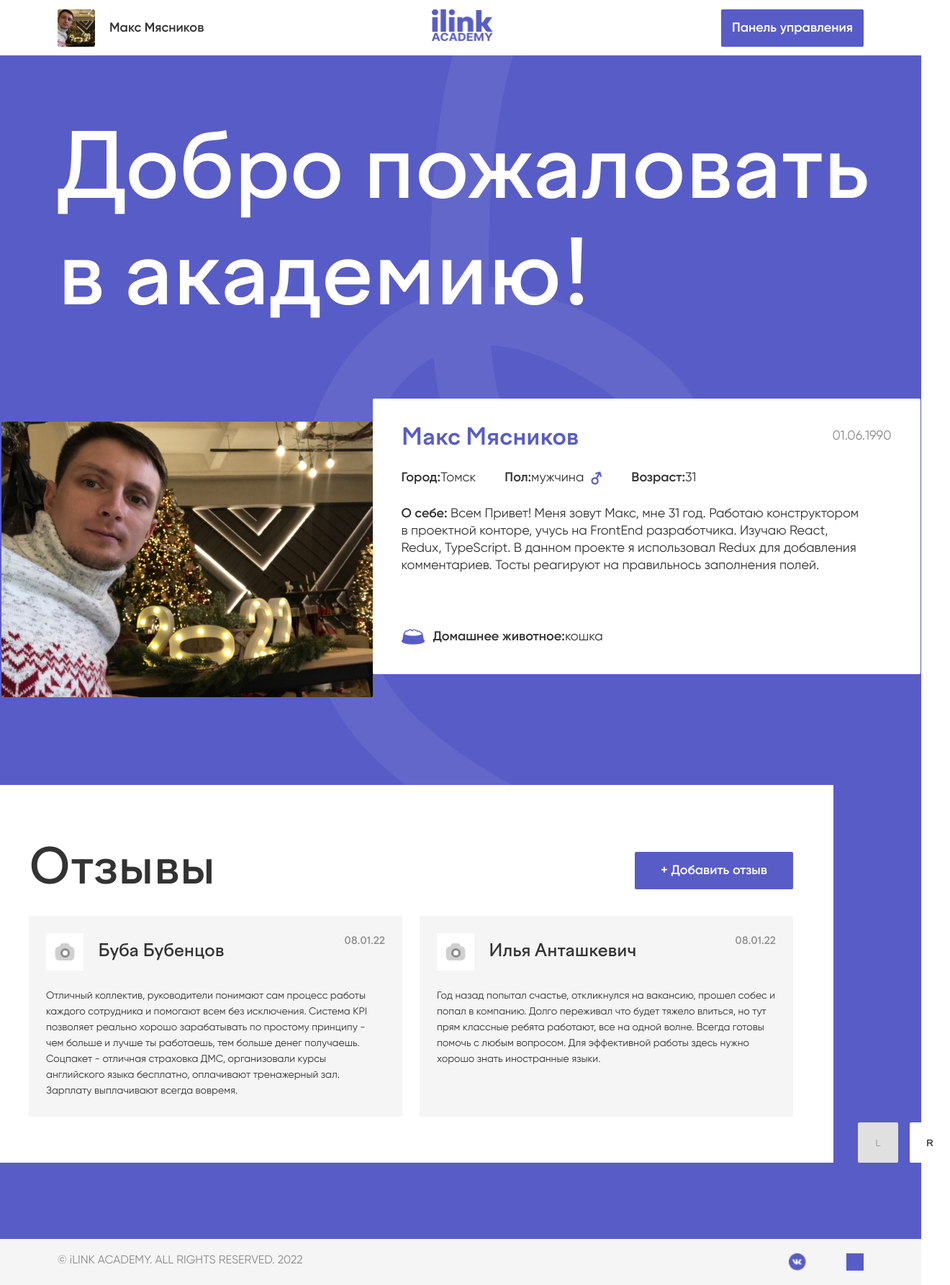
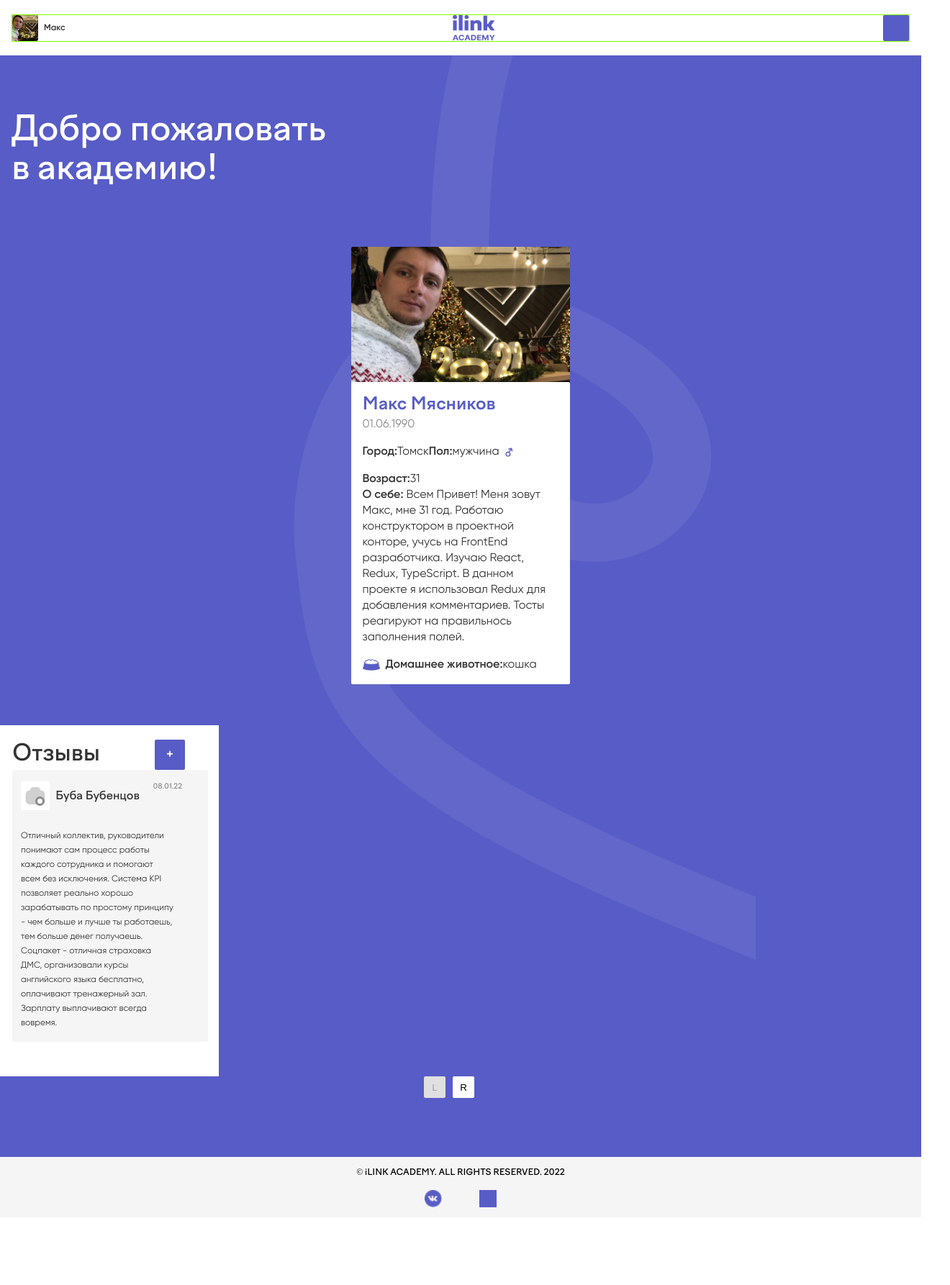
Before and after one commit to sStarkmaXx/ilink-test, a React (Create React App) app: page / in a window 1280 px wide. Shown: the whole page at 72% size, 1320 px wide, since content can reach past the window. After the commit the page ends 1692 px from the top, so only its background shows below. Built offline with nearby package versions, Linux system fonts and the light colour scheme.

Commit message:
2 мобильная версия верстки

```diff
--- a/src/components/accountInfo/AccountInfo.module.css
+++ b/src/components/accountInfo/AccountInfo.module.css
@@ -1,71 +1,74 @@
 .accountCont {
   display: flex;
   justify-content: center;
-  height: 537px;
+  width: calc(100% - 16px);
+  padding: 0px 0px 57px 16px;
 }
 .wrap {
   display: flex;
-  width: 1440px;
-  justify-content: center;
+
+  flex-direction: column;
 }
 .accountImg {
   display: flex;
-  width: 516px;
-  height: 383px;
-  margin-top: 32px;
+  width: 304px;
+  height: 200px;
   border-radius: 2px;
+  background-repeat: no-repeat;
+  background-size: cover;
+  background-position: center;
 }
 .accountInfo {
   display: flex;
   flex-direction: column;
-  width: 681px;
-  height: 303px;
+  margin-top: -12px;
+  width: calc(100% - 48px);
   background-color: #ffffff;
   border-radius: 2px;
-  padding: 40px;
+  padding: 16px;
   justify-content: space-between;
 }
 .header {
   display: flex;
-  justify-content: space-between;
+  flex-direction: column;
 }
 .name {
-  font-family: 'Factor A';
+  font-family: "Factor A";
   font-style: normal;
   font-weight: 700;
-  font-size: 32px;
+  font-size: 24px;
   line-height: 32px;
   color: #585cc6;
 }
 .date {
-  font-family: 'Gilroy';
+  font-family: "Gilroy";
   font-style: normal;
   font-weight: 400;
-  font-size: 18px;
-  line-height: 24px;
+  font-size: 16px;
+  line-height: 22px;
   color: #8a8a8a;
 }
 .info {
   display: flex;
+  flex-wrap: wrap;
 }
 .field {
   display: flex;
   align-items: center;
-  margin-right: 40px;
-  font-family: 'Gilroy';
+  margin-top: 16px;
+  font-family: "Gilroy";
   font-style: normal;
   font-weight: 400;
-  font-size: 18px;
-  line-height: 24px;
+  font-size: 16px;
+  line-height: 22px;
   color: #333333;
 }
 .aboutMe {
-  margin-right: 40px;
-  font-family: 'Gilroy';
+  width: 256px;
+  font-family: "Gilroy";
   font-style: normal;
   font-weight: 400;
-  font-size: 18px;
-  line-height: 24px;
+  font-size: 16px;
+  line-height: 22px;
   color: #333333;
-  height: 145px;
 }
--- a/src/components/accountInfo/AccountInfo.tsx
+++ b/src/components/accountInfo/AccountInfo.tsx
@@ -7,7 +7,10 @@ export const AccountInfo = () => {
   return (
     <div className={css.accountCont}>
       <div className={css.wrap}>
-        <img src={myPhoto} className={css.accountImg}></img>
+        <div
+          className={css.accountImg}
+          style={{ backgroundImage: `url(${myPhoto})` }}
+        ></div>
         <div className={css.accountInfo}>
           <div className={css.header}>
             <div className={css.name}>Макс Мясников</div>
@@ -19,7 +22,11 @@ export const AccountInfo = () => {
             </div>
             <div className={css.field}>
               <b>Пол: </b> мужчина{" "}
-              <img src={sex} alt="" style={{ marginLeft: "10px" }} />
+              <img
+                src={sex}
+                alt=""
+                style={{ marginLeft: "8px", height: "13px" }}
+              />
             </div>
             <div className={css.field}>
               <b>Возраст: </b> 31
@@ -33,7 +40,11 @@ export const AccountInfo = () => {
             заполнения полей.
           </div>
           <div className={css.field}>
-            <img src={pet} alt="" style={{ marginRight: "12px" }} />
+            <img
+              src={pet}
+              alt=""
+              style={{ marginRight: "8px", height: "16px", width: "24px" }}
+            />
             <b> Домашнее животное: </b> кошка
           </div>
         </div>
--- a/src/components/carousel/Carousel.module.css
+++ b/src/components/carousel/Carousel.module.css
@@ -1,46 +1,46 @@
 .carouselCont {
   display: flex;
-  height: 631px;
-  justify-content: center;
+  padding: 0px 16px 82px 0px;
 }
 .wrap {
   display: flex;
-  height: 525px;
-  width: 1440px;
+  flex-direction: column;
+  align-items: flex-start;
+  width: calc(100% - 16px);
 }
 .carousel {
   display: flex;
   flex-direction: column;
-  width: 1062px;
-  padding: 56px 56px 0px 80px;
+  width: 272px;
+  padding: 20px 15px 48px 17px;
   background-color: #ffffff;
 }
 .carouselHeader {
   display: flex;
-  width: 1062px;
-  height: 126px;
+  width: calc(100% - 32px);
+  height: 42px;
   justify-content: space-between;
   align-items: center;
 }
 .text {
-  font-family: 'Factor A';
+  font-family: "Factor A";
   font-style: normal;
   font-weight: 500;
-  font-size: 68px;
-  line-height: 88px;
+  font-size: 32px;
+  line-height: 42px;
   color: #333333;
 }
 .addCommentBtn {
   display: flex;
   justify-content: center;
   align-items: center;
-  width: 220px;
-  height: 52px;
+  width: 42px;
+  height: 42px;
   border: 0;
   background-color: #585cc6;
   border-radius: 2px;
   color: #ffffff;
-  font-family: 'Gilroy';
+  font-family: "Gilroy";
   font-style: normal;
   font-weight: 600;
   font-size: 18px;
@@ -52,6 +52,7 @@
 .commentWindow {
   display: flex;
   overflow: hidden;
+  width: 272px;
   transform: translateX();
 }
 .allCommentsCont {
@@ -63,16 +64,15 @@
 }
 .groupBtns {
   display: flex;
-  width: 128px;
-  height: 56px;
+  width: 70px;
+  height: 30px;
   justify-content: space-between;
-  align-self: end;
-  margin-left: 34px;
+  align-self: center;
 }
 .carouselBtnActive {
   display: flex;
-  width: 56px;
-  height: 56px;
+  width: 30px;
+  height: 30px;
   border-radius: 2px;
   background-color: #ffffff;
   border: 0;
@@ -85,8 +85,8 @@
 
 .carouselBtnDisable {
   display: flex;
-  width: 56px;
-  height: 56px;
+  width: 30px;
+  height: 30px;
   border-radius: 2px;
   background-color: #e0e0e0;
   border: 0;
--- a/src/components/carousel/Carousel.tsx
+++ b/src/components/carousel/Carousel.tsx
@@ -41,7 +41,7 @@ export const Carousel: React.FC<carouselPropsType> = ({ openForm }) => {
           <div className={css.carouselHeader}>
             <div className={css.text}>Отзывы</div>
             <button className={css.addCommentBtn} onClick={openForm}>
-              + Добавить отзыв
+              +
             </button>
           </div>
           <div className={css.commentWindow}>
--- a/src/components/commentCard/CommentCard.module.css
+++ b/src/components/commentCard/CommentCard.module.css
@@ -1,17 +1,17 @@
 .commentCard {
   display: flex;
   flex-direction: column;
-  min-width: 471px;
-  min-height: 231px;
+  width: 248px;
   background-color: #f5f5f5;
   border-radius: 2px;
-  padding: 24px;
-  margin-right: 24px;
+  padding: 16px 12px 16px 12px;
+  justify-content: space-between;
 }
 
 .cardHeader {
   display: flex;
-  height: 52px;
+  height: 42px;
+  width: calc(100% - 24px);
   justify-content: space-between;
 }
 
@@ -21,8 +21,8 @@
 
 .avatar {
   display: flex;
-  width: 52px;
-  height: 52px;
+  width: 40px;
+  height: 40px;
   background-position: center;
   background-repeat: no-repeat;
   background-color: #ffffff;
@@ -41,15 +41,15 @@
 
 .accountName {
   display: flex;
-  height: 52px;
-  padding-left: 20px;
+  height: 42px;
+  padding-left: 8px;
   justify-content: center;
   align-items: center;
   font-family: "Factor A";
   font-style: normal;
   font-weight: 500;
-  font-size: 24px;
-  line-height: 28px;
+  font-size: 16px;
+  line-height: 24px;
   color: #333333;
 }
 
@@ -57,16 +57,17 @@
   font-family: "Factor A";
   font-style: normal;
   font-weight: 400;
-  font-size: 14px;
-  line-height: 22px;
+  font-size: 10px;
+  line-height: 14px;
   color: #8a8a8a;
 }
 .commentText {
+  width: calc(100% - 36px);
   padding-top: 24px;
   font-family: "Gilroy";
   font-style: normal;
   font-weight: 400;
-  font-size: 14px;
-  line-height: 22px;
+  font-size: 12px;
+  line-height: 20px;
   color: #333333;
 }
--- a/src/components/footer/Footer.module.css
+++ b/src/components/footer/Footer.module.css
@@ -1,28 +1,27 @@
 .footer {
   display: flex;
-  height: 64px;
+  height: 54px;
   background-color: #f5f5f5;
-
   justify-content: center;
-  align-items: center;
+  padding: 12px 0px 18px 0px;
 }
 .wrap {
   display: flex;
-  width: 1280px;
+  flex-direction: column;
+  width: calc(100% - 50px);
   justify-content: space-between;
-  padding: 0px 80px 0px 80px;
+  align-items: center;
 }
 .text {
-  font-family: 'Gilroy';
+  font-family: "Factor A";
   font-style: normal;
-  font-weight: 500;
-  font-size: 16px;
+  font-weight: 400;
+  font-size: 12px;
   line-height: 20px;
-  color: #8a8a8a;
 }
 .contactsGroup {
   display: flex;
-  height: 24px;
-  width: 104px;
+  height: 20px;
+  width: 100px;
   justify-content: space-between;
 }
--- a/src/components/greetings/Greetings.module.css
+++ b/src/components/greetings/Greetings.module.css
@@ -1,24 +1,25 @@
 .greetings {
   display: flex;
-  height: 477px;
+  height: 266px;
+  width: calc(100% - 32px);
   justify-content: center;
   align-items: center;
+  padding-left: 16px;
+  padding-right: 16px;
 }
 .wrap {
   display: flex;
-  width: 1360px;
+  width: 100%;
   justify-content: left;
-  padding-left: 80px;
 }
 .text {
   display: flex;
-  height: 296px;
   text-align: left;
-  font-family: 'Factor A';
+  font-family: "Factor A";
   font-style: normal;
   font-weight: 500;
-  font-size: 124px;
-  line-height: 148px;
+  font-size: 48px;
+  line-height: 54px;
   color: #ffffff;
   justify-content: left;
 }
--- a/src/components/header/Header.module.css
+++ b/src/components/header/Header.module.css
@@ -2,26 +2,29 @@
   display: flex;
   background-color: #ffffff;
   height: 77px;
+  min-width: 282px;
   justify-content: center;
   align-items: center;
+  padding: 0px 16px 0px 16px;
 }
 .wrap {
   display: flex;
-  width: 1440px;
+  width: 100%;
   justify-content: center;
 }
 .headerGroup {
   display: flex;
-  width: calc(100% - 160px);
-  height: 52px;
+  width: 100%;
+  height: 36px;
   justify-content: space-between;
+  border: chartreuse 1px solid;
 }
 .accountGroup {
   display: flex;
 }
 .avatar {
-  height: 52px;
-  width: 52px;
+  height: 36px;
+  width: 36px;
   background-position: center;
   background-repeat: no-repeat;
   background-size: cover;
@@ -31,39 +34,36 @@
   display: flex;
   justify-content: center;
   align-items: center;
-  padding-left: 20px;
+  padding-left: 8px;
   font-family: "Gilroy";
   font-style: normal;
   font-weight: 700;
-  font-size: 18px;
-  line-height: 18px;
+  font-size: 12px;
+  line-height: 14px;
   color: #333333;
 }
 .academyName {
   display: flex;
+  position: relative;
   flex-direction: column;
-  width: 85px;
-  height: 52px;
+  width: 59px;
+  height: 36px;
 }
 .ilink {
-  height: 32px;
+  height: 22px;
+  margin-bottom: 5px;
 }
 .academy {
-  height: 12px;
+  height: 8px;
 }
 .headerButton {
   display: flex;
-  width: 198px;
+  width: 36px;
+  height: 36px;
   background-color: #585cc6;
   justify-content: center;
   align-items: center;
   border: 0px;
-  font-family: "Gilroy";
-  font-style: normal;
-  font-weight: 600;
-  font-size: 18px;
-  line-height: 18px;
-  color: #ffffff;
   border-radius: 2px;
 }
 .headerButton:hover {
--- a/src/components/header/Header.tsx
+++ b/src/components/header/Header.tsx
@@ -1,7 +1,7 @@
-import css from './Header.module.css';
-import ilink from './img/ilink.png';
-import academy from './img/ACADEMY.png';
-import myPhoto from '../accountInfo/img/my_photo.jpg';
+import css from "./Header.module.css";
+import ilink from "./img/ilink.png";
+import academy from "./img/ACADEMY.png";
+import myPhoto from "../accountInfo/img/my_photo.jpg";
 
 export const Header = () => {
   return (
@@ -13,13 +13,13 @@ export const Header = () => {
               className={css.avatar}
               style={{ backgroundImage: `url(${myPhoto})` }}
             ></div>
-            <div className={css.accountName}>Макс Мясников</div>
+            <div className={css.accountName}>Макс</div>
           </div>
           <div className={css.academyName}>
             <img src={ilink} className={css.ilink}></img>
             <img src={academy} className={css.academy}></img>
           </div>
-          <button className={css.headerButton}>Панель управления</button>
+          <button className={css.headerButton}></button>
         </div>
       </div>
     </div>
```
